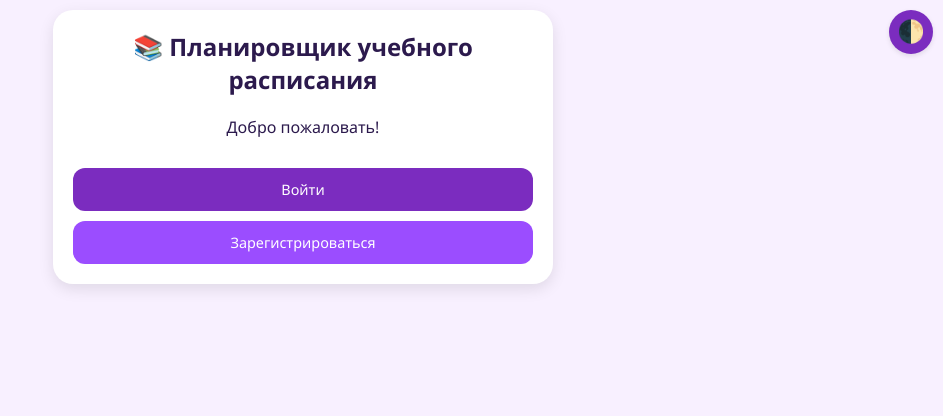
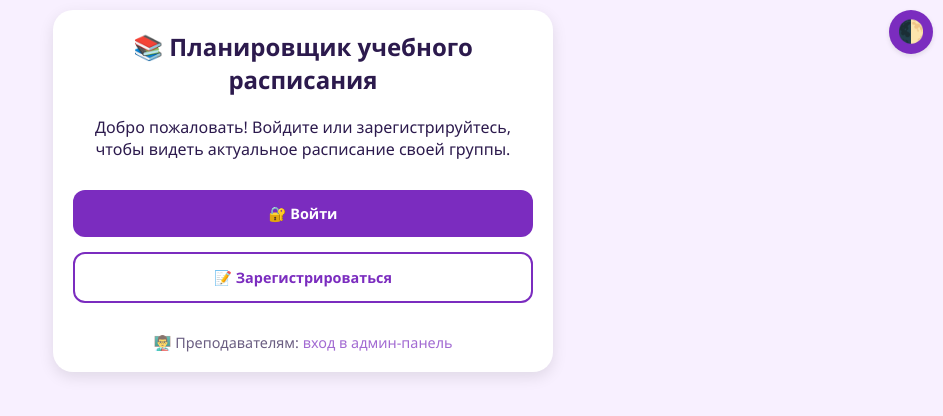
Before and after one commit to parhomenko12/schedule-planner, a Flask app: page / in a window 1280 px wide. Shown: the top 416 px of the page, without its empty margins (337-1280 px from the left). Run offline with Flask 3, Linux system fonts and the light colour scheme.

Commit message:
Update welcome.html

```diff
--- a/templates/welcome.html
+++ b/templates/welcome.html
@@ -5,6 +5,45 @@
     <meta name="viewport" content="width=device-width, initial-scale=1.0">
     <title>Планировщик расписания</title>
     <link rel="stylesheet" href="{{ url_for('static', filename='style.css') }}">
+    <style>
+        .btn-group {
+            display: flex;
+            flex-direction: column;
+            gap: 15px;
+            margin-top: 30px;
+        }
+        .btn {
+            display: block;
+            background: var(--primary-color);
+            color: white;
+            padding: 14px;
+            border-radius: 12px;
+            text-decoration: none;
+            text-align: center;
+            font-weight: bold;
+            transition: 0.2s;
+        }
+        .btn:hover {
+            background: var(--primary-hover);
+            transform: scale(1.02);
+        }
+        .btn-outline {
+            background: transparent;
+            border: 2px solid var(--primary-color);
+            color: var(--primary-color);
+        }
+        .btn-outline:hover {
+            background: var(--primary-color);
+            color: white;
+        }
+        .info-text {
+            text-align: center;
+            margin-top: 30px;
+            font-size: 0.9rem;
+            color: var(--text-color);
+            opacity: 0.7;
+        }
+    </style>
     <script>
         function applyTheme() {
             const savedTheme = localStorage.getItem('theme');
@@ -27,10 +66,15 @@
     <button class="theme-toggle" onclick="toggleTheme()">🌓</button>
     <div class="container" style="max-width: 500px; text-align: center;">
         <h1>📚 Планировщик учебного расписания</h1>
-        <p>Добро пожаловать!</p>
-        <div style="display: flex; flex-direction: column; gap: 10px; margin-top: 30px;">
-            <a href="/login" class="btn" style="background: var(--primary-color); color: white; padding: 12px; border-radius: 12px; text-decoration: none;">Войти</a>
-            <a href="/register" class="btn" style="background: var(--primary-hover); color: white; padding: 12px; border-radius: 12px; text-decoration: none;">Зарегистрироваться</a>
+        <p>Добро пожаловать! Войдите или зарегистрируйтесь, чтобы видеть актуальное расписание своей группы.</p>
+
+        <div class="btn-group">
+            <a href="/login" class="btn">🔐 Войти</a>
+            <a href="/register" class="btn btn-outline">📝 Зарегистрироваться</a>
+        </div>
+
+        <div class="info-text">
+            <p>👨‍🏫 Преподавателям: <a href="/admin_login">вход в админ-панель</a></p>
         </div>
     </div>
 </body>
```
